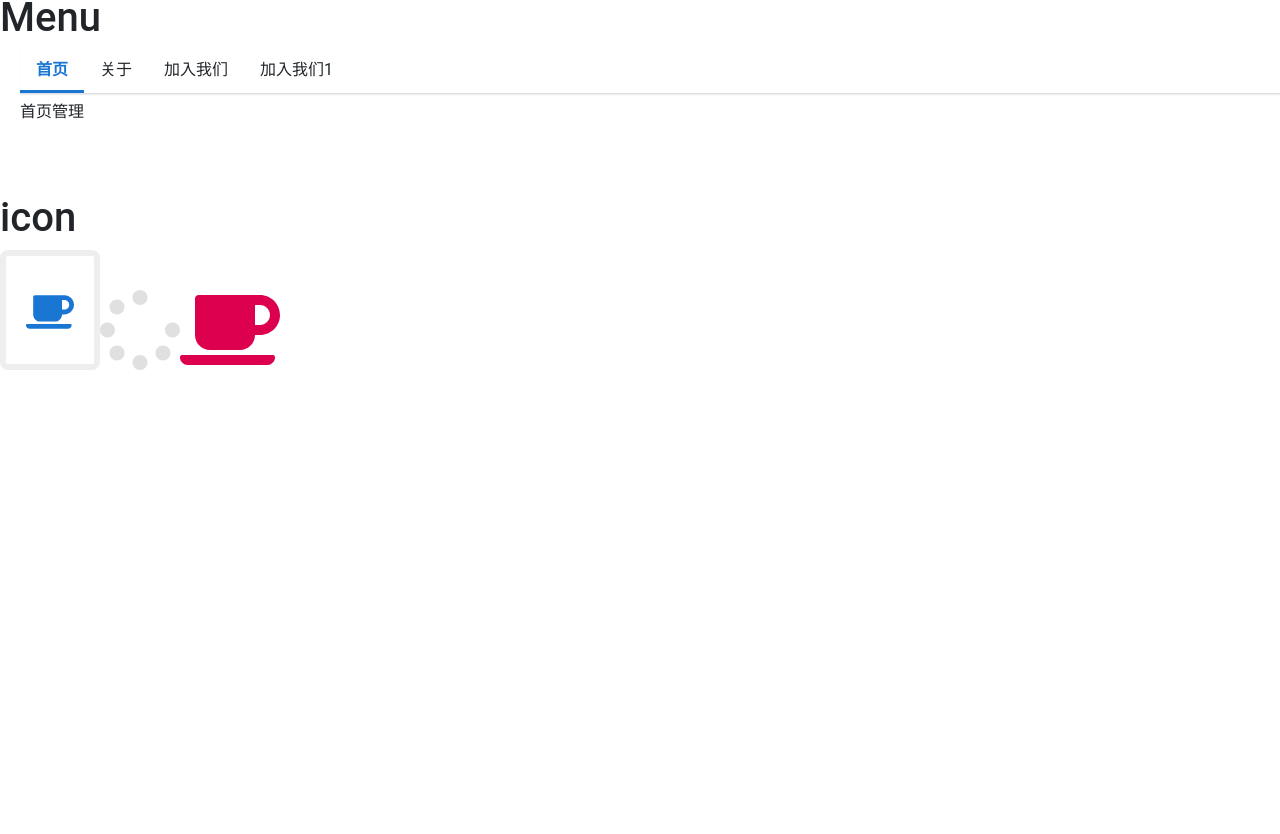
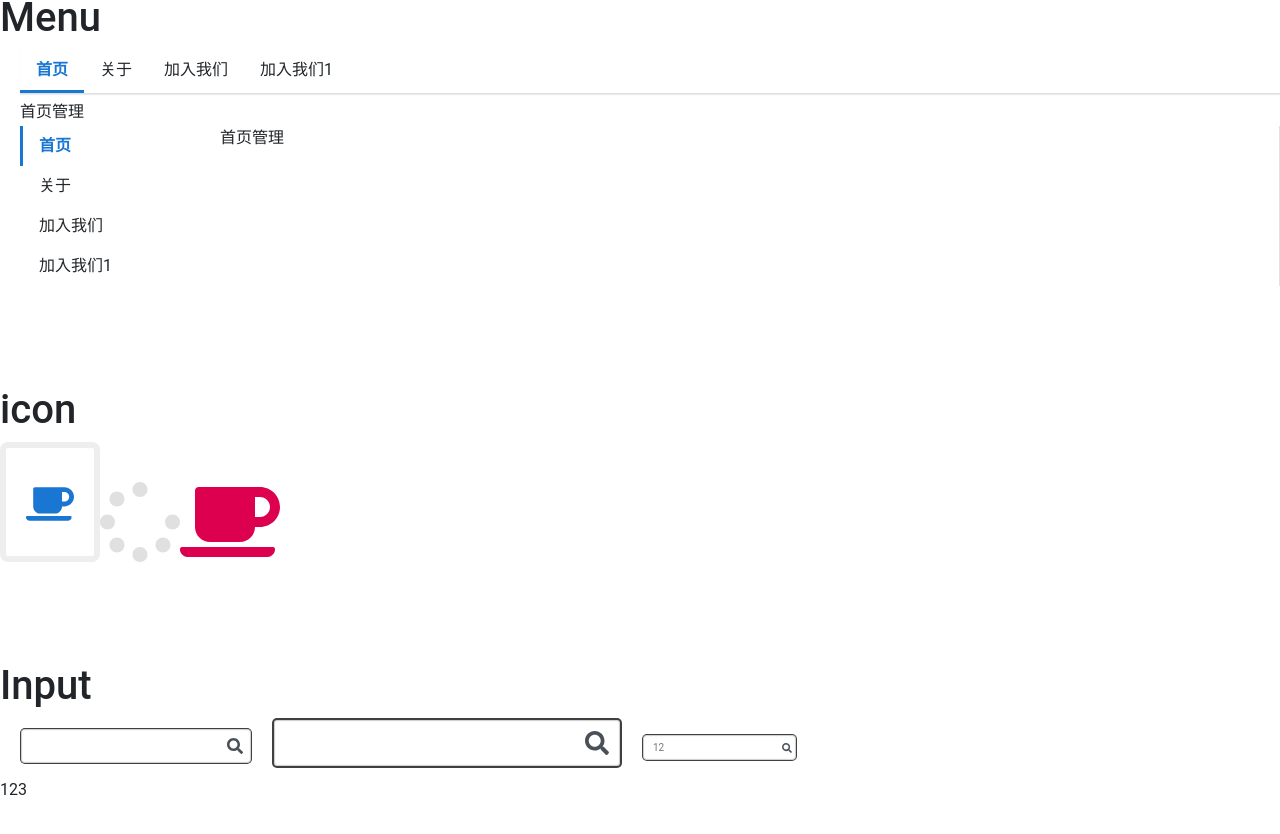
Before and after one commit to Now-Sprouting/rooting, a React (Create React App) app: page / in a window 1280 px wide. Shown: the part 540-1374 px from the top of the page. Built offline with nearby package versions, Linux system fonts and the light colour scheme.

Commit message:
Input组件完成

```diff
--- a/src/App.tsx
+++ b/src/App.tsx
@@ -1,4 +1,4 @@
-import React from 'react';
+import React, {useState} from 'react';
 // import SyntaxHighlighter from 'react-syntax-highlighter';
 // import { shadesOfPurple } from 'react-syntax-highlighter/dist/esm/styles/hljs';
 import Button, { ButtonType, ButtonSize } from './components/Button/button'
@@ -6,11 +6,14 @@ import Alert from './components/Alert/alert'
 import Menu from './components/Menu/menu'
 import MenuItem from './components/Menu/menuTtem';
 import Icon from './components/Icon/icon'
+import Input from './components/Input/input'
 
 import { library } from '@fortawesome/fontawesome-svg-core'
 import { fas } from '@fortawesome/free-solid-svg-icons'
 library.add(fas)
+
 function App() {
+  const [state, setstate] = useState('')
   const handleClick = (e: any, num: number) => {
     console.log(e, num);
   }
@@ -39,7 +42,7 @@ function App() {
 
       <div style={{ width: '1000px', padding: '50px' }}>
         <h1>alert</h1>
-        <Alert title='This is an info alert — check it out!' type='success' onClose={(e: any)=> {handleClick(e, 1)}}></Alert>
+        <Alert title='This is an info alert — check it out!' type='success' onClose={(e: any) => { handleClick(e, 1) }}></Alert>
         <Alert title='This is an info alert — check it out!' type='info' closable={true}></Alert>
         <Alert title='This is an info alert — check it out!' type='warning' closable={true}></Alert>
         <Alert title='This is an info alert — check it out!' type='error' closable={true}></Alert>
@@ -67,6 +70,21 @@ function App() {
             加入我们1
           </MenuItem>
         </Menu>
+        <Menu mode='vertical' onSelect={(index) => {
+          console.log(index);
+        }}>
+          <MenuItem label='首页'>
+            首页管理
+          </MenuItem>
+          <MenuItem label='关于'>
+            关于管理
+          </MenuItem>
+          <MenuItem label='加入我们'>
+          </MenuItem>
+          <MenuItem label='加入我们1'>
+            加入我们1
+          </MenuItem>
+        </Menu>
       </div>
       {/* ---------------------------- */}
 
@@ -77,6 +95,44 @@ function App() {
         <Icon icon='spinner' theme='default' size='5x' ></Icon>
         <Icon icon='coffee' theme='danger' size='5x'></Icon>
       </div>
+
+
+
+      <div style={{ marginTop: '100px' }}></div>
+      <h1>Input</h1>
+      <Input
+        value={state}
+        style={{ marginLeft: '20px' }}
+        icon='search'
+        onChange={(e) => {
+          console.log(e.target.value);
+          setstate(e.target.value)
+        }}
+      ></Input>
+
+      <Input
+        style={{ marginLeft: '20px' }}
+        // prepend='Http://'
+        // append='.com'
+        icon='search'
+        size='lg'
+        onChange={(e) => {
+          console.log(e.nativeEvent.currentTarget);
+        }}
+      ></Input>
+
+      <Input
+        placeholder='12'
+        style={{ marginLeft: '20px' }}
+        icon='search'
+        // prepend='Http://'
+        // append='.com'
+        size='sm'
+        onChange={(e) => {
+          console.log(e.nativeEvent.currentTarget);
+        }}
+      ></Input>
+      <div>123</div>
       {/* <div style={{width: '1000px', margin: 'auto'}}>
         <SyntaxHighlighter language="jsx" style={shadesOfPurple}>
           {codeString}
@@ -84,6 +140,7 @@ function App() {
       </div>
       <div onClick={(e) => {console.log(e.nativeEvent.currentTarget)}}>123</div> */}
     </div>
+
   );
 }
 
--- a/src/components/Alert/_style.scss
+++ b/src/components/Alert/_style.scss
@@ -7,10 +7,9 @@
         padding: 8px 0;
         display: flex;
         justify-content: space-between;
-        align-rooting-alert-items: center;
         .alert-top-left {
             display: flex;
-            align-rooting-alert-items: center;
+            align-items: center;
             .alert-title {
                 margin-left: 15px;
             }
--- /dev/null
+++ b/src/components/Input/_style.scss
@@ -0,0 +1,105 @@
+.rooting-input-inlineBlock-wrapper {
+  position: relative;
+  display: inline-block;
+  margin-bottom: 10px;
+  .rooting-input-flex-wrapper {
+    display: flex;
+    .input-prepend {
+      font-size: 16px;
+      padding: 5px;
+      background-color: $gray;
+      border: 1px solid rgba($color: #000000, $alpha: 0.75);
+      border-radius: 5px 0 0 5px;
+      font-weight: 600;
+    }
+    .input-prepend-lg {
+      font-size: 24px;
+    }
+    .input-prepend-sm {
+      font-size: 10px;
+    }
+    .input-append {
+      font-size: 16px;
+      padding: 5px;
+      background-color: $gray;
+      border: 1px solid rgba($color: #000000, $alpha: 0.75);
+      border-radius: 0 5px 5px 0;
+      font-weight: 600;
+    }
+    .input-append-sm {
+      font-size: 10px;
+    }
+    .input-append-lg {
+      font-size: 24px;
+    }
+  }
+}
+.rooting-input {
+  width: 100%;
+  position: relative;
+  z-index: 9;
+  box-shadow: inset 0 0 1px 1px rgba($color: #000000, $alpha: 0.2);
+  border: 1px solid rgba($color: #000000, $alpha: 0.75);
+  border-radius: 5px;
+  transition: all 0.3s;
+  padding: 5px;
+  font-family: "Roboto", "Helvetica", "Arial", sans-serif;
+  text-indent: 5px;
+  &:focus {
+    outline: none;
+    border: 1px solid $primary;
+    box-shadow: inset 0 0 0 0 black,
+      0 0 0 3px rgba($color: $primary, $alpha: 0.75);
+  }
+}
+.rooting-input-disabled {
+  background-color: $gray;
+}
+.rooting-input-lg {
+  font-size: 24px;
+  border: 2px solid rgba($color: #000000, $alpha: 0.75);
+  &:focus {
+    outline: none;
+    border: 2px solid $primary;
+    box-shadow: inset 0 0 0 0 black,
+      0 0 0 5px rgba($color: $primary, $alpha: 0.75);
+  }
+}
+.rooting-input-sm {
+  font-size: 10px;
+  &:focus {
+    outline: none;
+    border: 1px solid $primary;
+    box-shadow: inset 0 0 0 0 black,
+      0 0 0 1.5px rgba($color: $primary, $alpha: 0.75);
+  }
+}
+.rooting-input-prepend {
+  border-radius: 0 5px 5px 0;
+}
+.rooting-input-append {
+  border-radius: 5px 0 0 5px;
+}
+.rooting-input-prepend.rooting-input-append {
+  border-radius: 0;
+}
+
+.rooting-input-icon {
+  display: flex;
+  justify-content: center;
+  align-items: center;
+  position: absolute;
+  z-index: 99;
+  width: 34px;
+  height: 100%;
+  right: 0;
+  color: #495057;
+}
+.rooting-input-icon-lg {
+  font-size: 24px;
+  width: 50px;
+}
+.rooting-input-icon-sm {
+  font-size: 10px;
+  width: 19.6px;
+}
--- /dev/null
+++ b/src/components/Input/input.tsx
@@ -0,0 +1,60 @@
+import React, { ChangeEvent, InputHTMLAttributes } from 'react'
+import { IconProp } from '@fortawesome/fontawesome-svg-core'
+import Icon from '../Icon/icon'
+import classNames from 'classnames'
+
+type InputSize = 'lg' | 'sm'
+// Omit 忽略掉 Input原有属性的 size
+interface BaseInputProps extends Omit<InputHTMLAttributes<HTMLElement>, 'size'> {
+    disabled?: boolean;
+    size?: InputSize;
+    icon?: IconProp;
+    prepend?: string;
+    append?: string;
+    onChange?: (e: ChangeEvent<HTMLInputElement>) => void
+}
+const Input: React.FC<BaseInputProps> = (props) => {
+    const { disabled, size, icon, prepend, append, className, style, ...restProps } = props
+    const fixControlledValue = (value: any) => {
+        if (typeof value === 'undefined' || value === null) {
+            return ''
+        }
+        return value
+    }
+    if ('value' in props) {
+        delete restProps.defaultValue
+        restProps.value = fixControlledValue(props.value)
+    }
+    const wrapperClasses = classNames('rooting-input-inlineBlock-wrapper', className)
+    const Iputclasses = classNames('rooting-input', className, {
+        'rooting-input-disabled': disabled === true,
+        [`rooting-input-${size}`]: size,
+        'rooting-input-prepend': prepend,
+        'rooting-input-append': append,
+    })
+    const prependClasses = classNames('input-prepend', {
+        [`input-prepend-${size}`]: size
+    })
+    const appendClasses = classNames('input-append', {
+        [`input-append-${size}`]: size
+    })
+    const iconClasses = classNames('rooting-input-icon', {
+        [`rooting-input-icon-${size}`]: size
+    })
+
+    return (
+        <div className={wrapperClasses} style={style}>
+            <div className='rooting-input-flex-wrapper'>
+                {prepend && <div className={prependClasses}> {prepend} </div>}
+                <input type='text' className={Iputclasses} {...restProps} disabled={disabled} />
+                {icon && <div className={iconClasses}><Icon icon={icon}></Icon></div>}
+                {append && <div className={appendClasses}>{append}</div>}
+            </div>
+        </div>
+    )
+}
+
+Input.defaultProps = {
+}
+
+export default Input
--- a/src/components/Menu/_style.scss
+++ b/src/components/Menu/_style.scss
@@ -61,6 +61,7 @@
     }
 }
 .rooting-menu-horizontal {
+    margin-bottom: 2rem;
     .menu-content {
       position: absolute;
       margin-top: 50px;
--- a/src/styles/index.scss
+++ b/src/styles/index.scss
@@ -17,4 +17,7 @@
 @import '../components/Menu/style';
 
 // icom
-@import '../components/Icon/style'
+@import '../components/Icon/style';
+
+// input
+@import '../components/Input/style';
```
Also changed, not shown: 2 other files (tests, documents, lock files or other folders).
